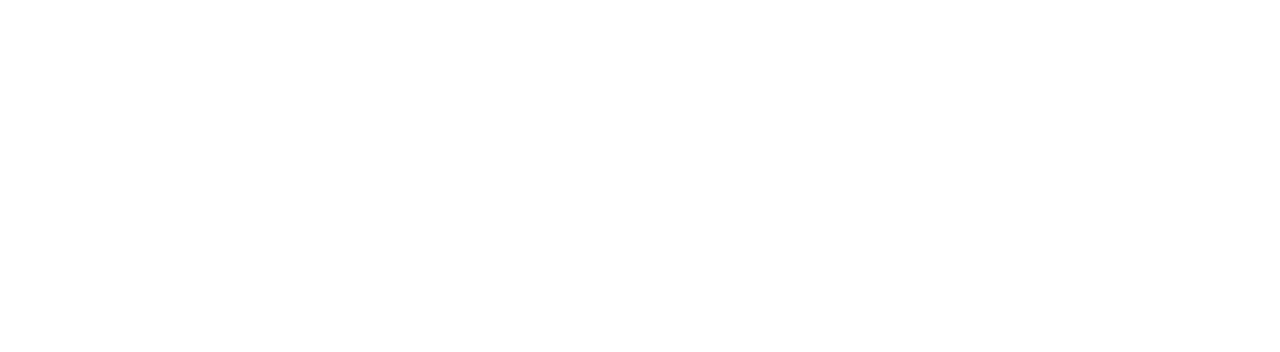
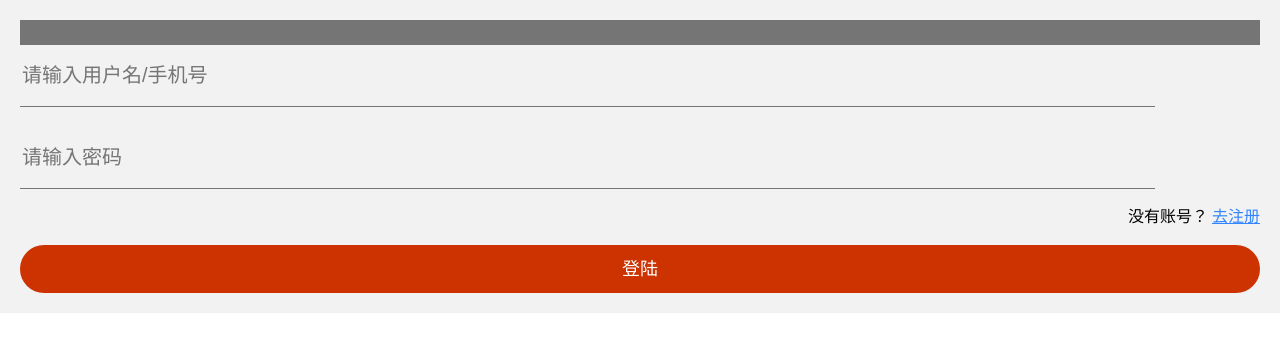
Before and after one commit to yusxiao-lian/toutiao, a Vue app: page /#/login in a window 1280 px wide. Shown: the top 352 px of the page. Built offline with nearby package versions, Linux system fonts and the light colour scheme; a small style sheet from the web is missing.

Commit message:
实现基本登录数据的双向绑定

```diff
--- a/src/App.vue
+++ b/src/App.vue
@@ -1,12 +1,12 @@
 <template>
   <div id="app">
+    <router-view></router-view>
   </div>
 </template>
 
 <script>
 
 export default {
-
   components: {
 
   }
@@ -14,4 +14,5 @@
 </script>
 
 <style lang="less">
+@import url('http://at.alicdn.com/t/font_1426139_h6vn3jbl5q.css');
 </style>
--- /dev/null
+++ b/src/components/mybutton.vue
@@ -0,0 +1,29 @@
+<template>
+  <div class="btn" @click="handlebtn">
+      <slot></slot>
+  </div>
+</template>
+
+<script>
+export default {
+  props: [],
+  methods: {
+    handlebtn (event) {
+      this.$emit('click', event)
+    }
+  }
+}
+</script>
+
+<style>
+.btn {
+    width: 318/360*100vw;
+    height: 48px;
+    background: #cc3300;
+    border-radius: 24px;
+    text-align: center;
+    line-height: 48px;
+    color: white;
+    font-size: 18px;
+}
+</style>
--- /dev/null
+++ b/src/components/myinput.vue
@@ -0,0 +1,33 @@
+<template>
+  <input type="text" class="myinput" :class="{ 'gray': bgc === 'gray', 'skyblue': bgc === 'skyblue' }"  @input="handlemyinput">
+</template>
+
+<script>
+export default {
+  props: ['value', 'bgc'],
+  methods: {
+    handlemyinput (event) {
+      let value = event.target.value
+      this.$emit('input', value)
+    }
+  }
+}
+</script>
+
+<style lang="less" scoped>
+.myinput {
+    width: 318/360*100vw;
+    height: 59px;
+    border: none;
+    border-bottom: 1px solid #757575;
+    outline: none;
+    font-size: 20px;
+    color: #949494;
+}
+.gray {
+    background: #f2f2f2;
+}
+.skyblue {
+    background: skyblue;
+}
+</style>
--- a/src/main.js
+++ b/src/main.js
@@ -1,8 +1,14 @@
 import Vue from 'vue'
 import App from './App.vue'
+
+// 引入路由router
+import router from '@/router/index.js'
+// 初始化样式
+import '@/styles/reset.css'
 
 Vue.config.productionTip = false
 
 new Vue({
+  router: router,
   render: h => h(App)
 }).$mount('#app')
--- /dev/null
+++ b/src/router/index.js
@@ -0,0 +1,21 @@
+import Vue from 'vue'
+import VueRouter from 'vue-router'
+
+// 引入组件
+import login from '@/views/Login.vue'
+
+// 使用路由
+Vue.use(VueRouter)
+
+// 配置路由
+let router = new VueRouter({
+  routes: [
+    {
+      name: 'Login',
+      path: '/login',
+      component: login
+    }
+  ]
+})
+
+export default router
--- /dev/null
+++ b/src/styles/reset.css
@@ -0,0 +1,47 @@
+html, body, div, span, applet, object, iframe,
+h1, h2, h3, h4, h5, h6, p, blockquote, pre,
+a, abbr, acronym, address, big, cite, code,
+del, dfn, em, img, ins, kbd, q, s, samp,
+small, strike, strong, sub, sup, tt, var,
+b, u, i, center,
+dl, dt, dd, ol, ul, li,
+fieldset, form, label, legend,
+table, caption, tbody, tfoot, thead, tr, th, td,
+article, aside, canvas, details, embed,
+figure, figcaption, footer, header, hgroup,
+main, menu, nav, output, ruby, section, summary,
+time, mark, audio, video {
+	margin: 0;
+	padding: 0;
+	border: 0;
+	font-size: 100%;
+	font: inherit;
+	vertical-align: baseline;
+}
+/* HTML5 display-role reset for older browsers */
+article, aside, details, figcaption, figure,
+footer, header, hgroup, main, menu, nav, section {
+	display: block;
+}
+body {
+	line-height: 1;
+}
+ol, ul {
+	list-style: none;
+}
+blockquote, q {
+	quotes: none;
+}
+blockquote:before, blockquote:after,
+q:before, q:after {
+	content: '';
+	content: none;
+}
+table {
+	border-collapse: collapse;
+	border-spacing: 0;
+}
+
+#app{
+	width: 100%;
+}
--- /dev/null
+++ b/src/views/Login.vue
@@ -0,0 +1,87 @@
+<template>
+  <div id="app">
+    <div class="container">
+      <div class="headernav"></div>
+      <div class="close"><span class="iconfont iconicon-test"></span></div>
+      <div class="logo"><span class="iconfont iconnew"></span></div>
+      <div class="inputs">
+        <myinput placeholder='请输入用户名/手机号' :value="user.username" @input="handlemyinput" bgc="gray"></myinput>
+        <myinput placeholder="请输入密码" v-model="user.password" bgc="gray"></myinput>
+      </div>
+      <p class="tips">
+        没有账号？
+        <a href="#/register" class="">去注册</a>
+      </p>
+     <mybutton @click="login">登陆</mybutton>
+    </div>
+  </div>
+</template>
+
+<script>
+import mybutton from '@/components/mybutton.vue'
+import myinput from '@/components/myinput.vue'
+export default {
+  data () {
+    return {
+      user: {
+        username: 'a',
+        password: ''
+      }
+    }
+  },
+  components: {
+    mybutton, myinput
+  },
+  methods: {
+    login () {
+      console.log(this.user)
+    },
+    handlemyinput (data) {
+      this.user.username = data
+    }
+  }
+}
+</script>
+
+<style lang='less' scoped>
+.headernav {
+    height: 25px;
+    background: #757575;
+}
+.container {
+  padding: 20px;
+  background: #f2f2f2;
+}
+
+.close {
+  span {
+    font-size: 27 / 360 * 100vw;
+  }
+}
+
+.logo {
+  display: flex;
+  justify-content: center;
+
+  span {
+    display: block;
+    font-size: 126 / 360 * 100vw;
+    color: #d81e06;
+  }
+}
+
+.inputs {
+  input {
+    margin-bottom: 20px;
+  }
+}
+
+.tips {
+  text-align: right;
+  margin-bottom: 20px;
+
+  a {
+    color: #3385ff;
+  }
+}
+</style>
```
Also changed, not shown: src/apis/user.js (added), src/utils/myaxios.js (added).
